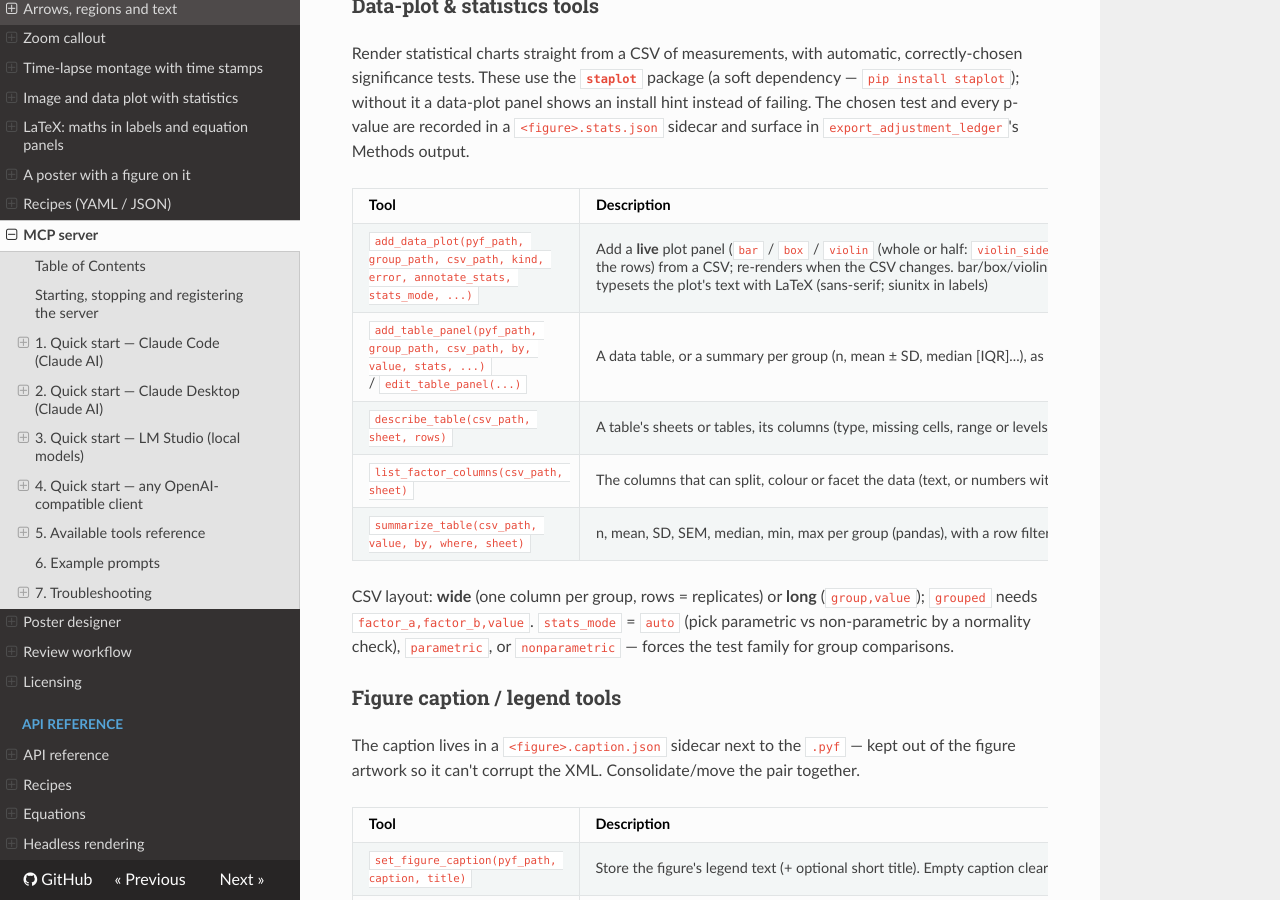
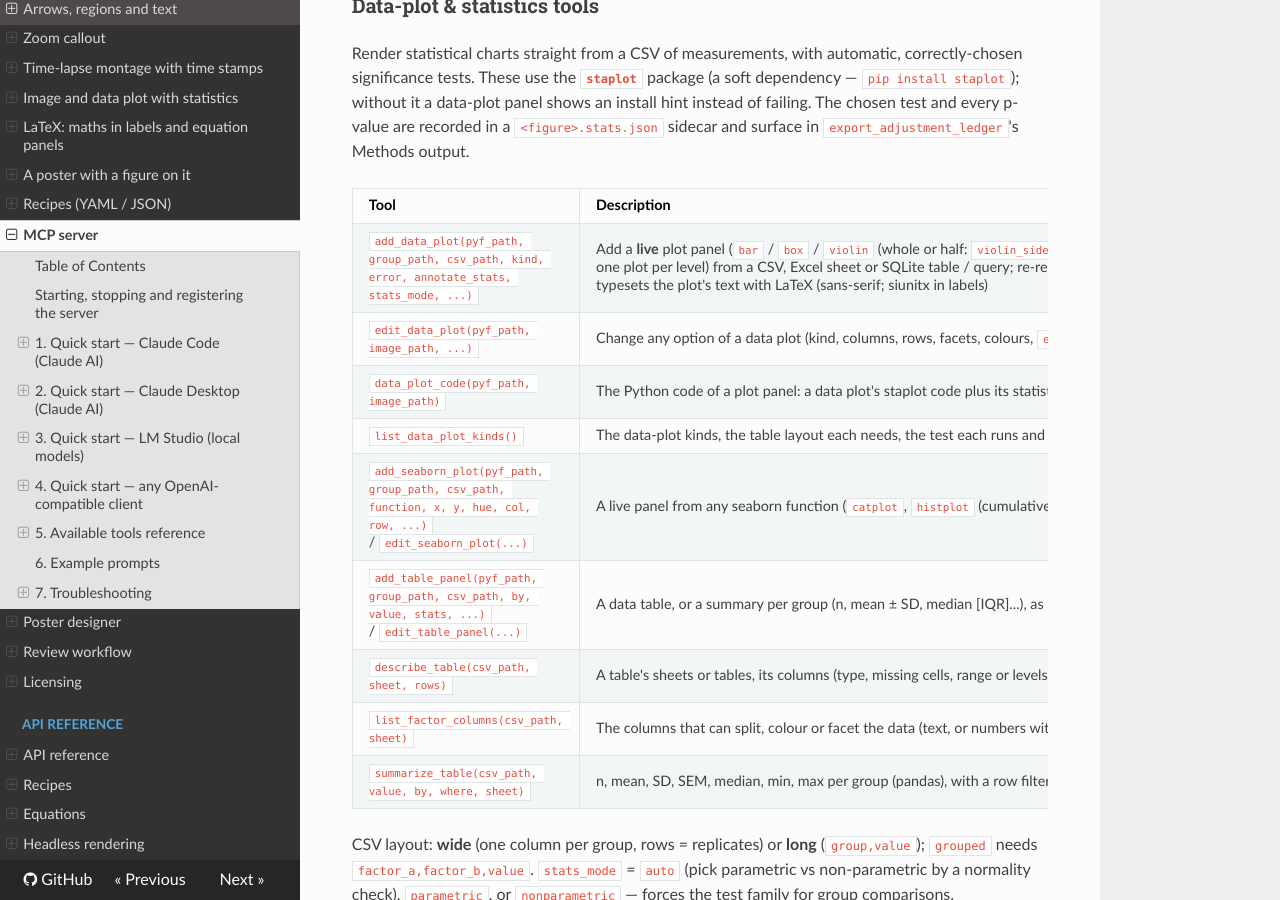
Before and after one commit to baigouy/PyFigures, an MkDocs documentation site: the page built from docs/MCP_SERVER.md, in a window 1280 px wide and 900 px high, scrolled down 15989 px. Built offline with MkDocs 1.6.1, drawn with Linux system fonts in a browser that asks for light colours; nearby versions of some CDN libraries.

Commit message:
Docs: edit_data_plot, data_plot_code, list_data_plot_kinds, seaborn plot tools in MCP_SERVER.md; paired / line / facets / SQLite in add_data_plot; font_scale in PLOTS.md
Co-Authored-By: Claude Opus 5.5 <noreply@anthropic.com>

```diff
--- a/docs/MCP_SERVER.md
+++ b/docs/MCP_SERVER.md
@@ -581,7 +581,11 @@ Methods output.
 
 | Tool | Description |
 |------|-------------|
-| `add_data_plot(pyf_path, group_path, csv_path, kind, error, annotate_stats, stats_mode, ...)` | Add a **live** plot panel (`bar` / `box` / `violin` (whole or half: `violin_side`) / `scatter` / `grouped` / `split_violin`; `columns=` picks the columns of a tidy table, `where=` the rows) from a CSV; re-renders when the CSV changes. bar/box/violin auto-add significance brackets (Welch t / Mann-Whitney for 2 groups; ANOVA+Tukey / Kruskal+Dunn for >2); scatter shows correlation r/R²/p; grouped runs two-way ANOVA. `latex=True` typesets the plot's text with LaTeX (sans-serif; siunitx in labels) |
+| `add_data_plot(pyf_path, group_path, csv_path, kind, error, annotate_stats, stats_mode, ...)` | Add a **live** plot panel (`bar` / `box` / `violin` (whole or half: `violin_side`) / `scatter` / `grouped` / `split_violin` / `paired` / `line`; `columns=` picks the columns of a tidy table, `where=` the rows, `skip_rows=` the lines above the table, `facet=` / `facet_row=` one plot per level) from a CSV, Excel sheet or SQLite table / query; re-renders when the CSV changes. bar/box/violin auto-add significance brackets (Welch t / Mann-Whitney for 2 groups; ANOVA+Tukey / Kruskal+Dunn for >2); scatter shows correlation r/R²/p; grouped runs two-way ANOVA. `latex=True` typesets the plot's text with LaTeX (sans-serif; siunitx in labels) |
+| `edit_data_plot(pyf_path, image_path, ...)` | Change any option of a data plot (kind, columns, rows, facets, colours, `element_colors`, `control`, `pairs`, `normalize`, `p_format`, `show_n`, labels...) and re-render it; the full list is in [PLOTS.md](PLOTS.md) |
+| `data_plot_code(pyf_path, image_path)` | The Python code of a plot panel: a data plot's staplot code plus its statistics rerun with pandas + scipy / statsmodels alone (each facet separately); a seaborn plot's seaborn code; a table panel's pandas code |
+| `list_data_plot_kinds()` | The data-plot kinds, the table layout each needs, the test each runs and the options |
+| `add_seaborn_plot(pyf_path, group_path, csv_path, function, x, y, hue, col, row, ...)` / `edit_seaborn_plot(...)` | A live panel from any seaborn function (`catplot`, `histplot` (cumulative), `ecdfplot`, split `violinplot`...), with facets (`col` / `row` / `col_wrap`), `where`, `rename`, `palette` (list or dict), `legend`, `xlim` / `ylim` |
 | `add_table_panel(pyf_path, group_path, csv_path, by, value, stats, ...)` / `edit_table_panel(...)` | A data table, or a summary per group (n, mean ± SD, median [IQR]...), as a live figure panel |
 | `describe_table(csv_path, sheet, rows)` | A table's sheets or tables, its columns (type, missing cells, range or levels), the first rows and the plots that fit; read-only |
 | `list_factor_columns(csv_path, sheet)` | The columns that can split, colour or facet the data (text, or numbers with few values), with their levels and what each can be in a plot |
```
Also changed, not shown: docs/PLOTS.md (+2 -1 lines).
